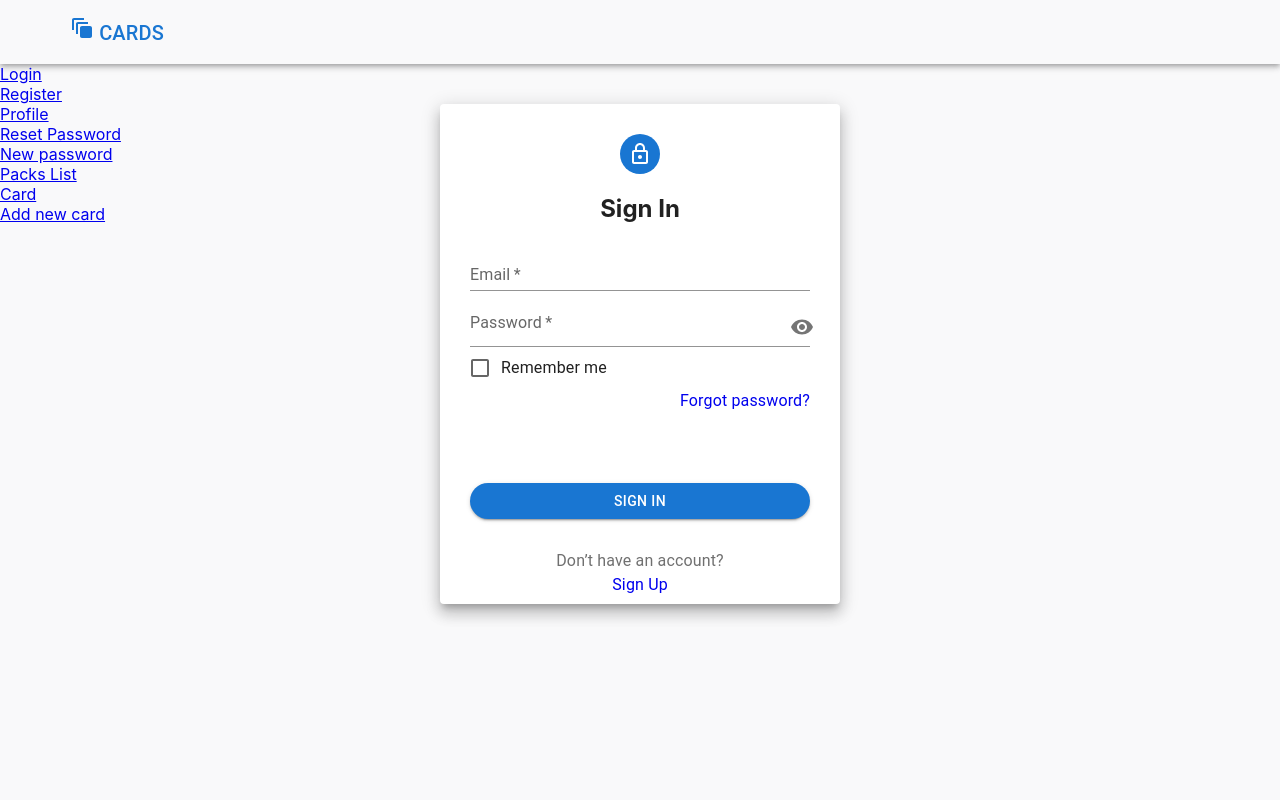
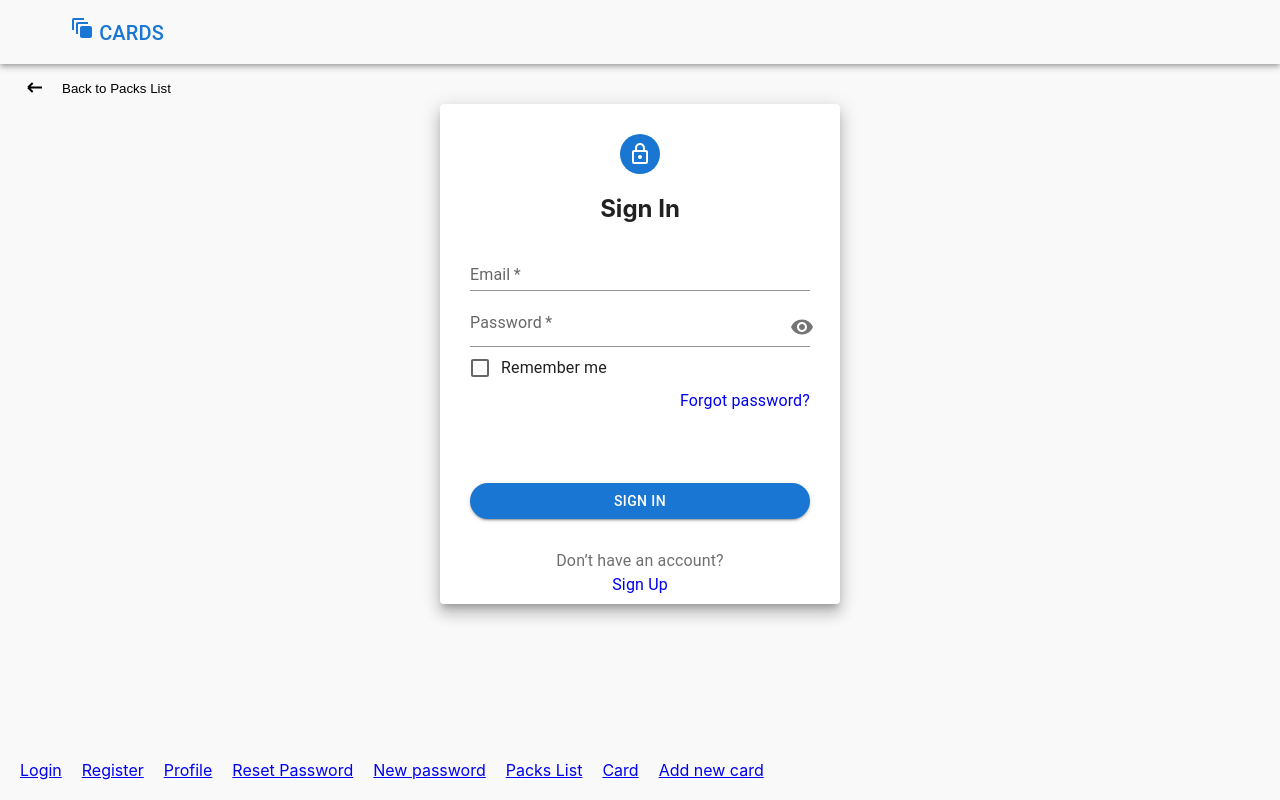
Before and after one commit to dev-fominov/kitfort, a React (Create React App) app: page /#/login in a window 1280 px wide. Built offline with nearby package versions, Linux system fonts and the light colour scheme; no server answers.

Commit message:
update style

```diff
--- a/src/main/api/api.ts
+++ b/src/main/api/api.ts
@@ -1,13 +1,13 @@
 import axios from "axios"
 
+export const instance = axios.create({
+    baseURL: 'http://localhost:7542/2.0/',
+    withCredentials: true,
+})
 // export const instance = axios.create({
-//     baseURL: 'http://localhost:7542/2.0/',
+//     baseURL: 'https://neko-back.herokuapp.com/2.0/',
 //     withCredentials: true,
 // })
-export const instance = axios.create({
-    baseURL: 'https://neko-back.herokuapp.com/2.0/',
-    withCredentials: true,
-})
 
 export const instance2 = axios.create({
     baseURL: 'https://neko-back.herokuapp.com/2.0/',
--- a/src/main/ui/app/App.css
+++ b/src/main/ui/app/App.css
@@ -6,3 +6,23 @@ body {
   max-width: 1200px;
   margin: 0 auto;
 }
+
+div > a {
+  margin-right: 20px;
+}
+
+.back_arrow button {
+  text-decoration: none;
+  color: #000;
+  position: absolute;
+  top: 80px;
+  left: 20px;
+  background-color: transparent;
+  cursor: pointer;
+  border: none;
+  outline: none;
+}
+
+.back_title {
+  margin-left: 20px;
+}
--- a/src/main/ui/app/App.tsx
+++ b/src/main/ui/app/App.tsx
@@ -1,16 +1,17 @@
-import {Pages, PATH} from '../pages/Pages'
-import {useEffect} from 'react'
+import { Pages, PATH } from '../pages/Pages'
+import { useEffect } from 'react'
 import './App.css'
-import {initializeAppTC} from "../../bll/appReducer";
-import {useAppDispatch, useAppSelector} from "../../bll/hooks";
-import {CircularProgress} from "@mui/material";
-import {InfoSnackbar} from "../common/InfoSnackbar";
-import {HeaderMUI} from '../parts/HeaderMUI';
-import {NavLink} from 'react-router-dom';
-import {CustomizedDialogs} from '../common/CustomizedDialogs';
+import { initializeAppTC } from "../../bll/appReducer";
+import { useAppDispatch, useAppSelector } from "../../bll/hooks";
+import { CircularProgress } from "@mui/material";
+import { InfoSnackbar } from "../common/InfoSnackbar";
+import { HeaderMUI } from '../parts/HeaderMUI';
+import { NavLink, useNavigate } from 'react-router-dom';
+import arrow from "../assets/img/profile/back_arrow.svg"
 
 export const App = () => {
     const dispatch = useAppDispatch()
+    const navigate = useNavigate()
     const isInitialized = useAppSelector(state => state.app.isInitialized)
 
 
@@ -19,19 +20,16 @@ export const App = () => {
     }, [])
 
     return (
-        <div className="App">
+        <div className="App" style={{ height: '100vh' }}>
             <InfoSnackbar />
             <HeaderMUI />
-            <div style={{ position: 'absolute', display: 'flex', flexDirection: 'column' }}>
-                <NavLink  to={PATH.LOGIN}>Login</NavLink>
-                <NavLink  to={PATH.REGISTER}>Register</NavLink>
-                <NavLink  to={PATH.PROFILE}>Profile</NavLink>
-                <NavLink  to={PATH.RESET_PASSWORD}>Reset Password</NavLink>
-                <NavLink  to={PATH.NEW_PASSWORD}>New password</NavLink>
-                <NavLink  to={PATH.PACKS_LIST}>Packs List</NavLink>
-                <NavLink  to={PATH.CARD}>Card</NavLink>
-                <NavLink  to={PATH.ADD_NEW_CARD}>Add new card</NavLink>
+            <div className={"back_arrow"}>
+                <button onClick={() => { navigate(-1) }}>
+                    <img src={arrow} alt="arrow" />
+                    <span className={"back_title"}>Back to Packs List</span>
+                </button>
             </div>
+
             {!isInitialized
                 ? <CircularProgress
                     sx={{
@@ -41,6 +39,17 @@ export const App = () => {
                         transform: 'translate(-50%,-50%)'
                     }} />
                 : <div className="wrapper"><Pages /></div>}
+
+            <div style={{ display: 'flex', position: 'absolute', left: '20px', bottom: '20px' }}>
+                <NavLink to={PATH.LOGIN}>Login</NavLink>
+                <NavLink to={PATH.REGISTER}>Register</NavLink>
+                <NavLink to={PATH.PROFILE}>Profile</NavLink>
+                <NavLink to={PATH.RESET_PASSWORD}>Reset Password</NavLink>
+                <NavLink to={PATH.NEW_PASSWORD}>New password</NavLink>
+                <NavLink to={PATH.PACKS_LIST}>Packs List</NavLink>
+                <NavLink to={PATH.CARD}>Card</NavLink>
+                <NavLink to={PATH.ADD_NEW_CARD}>Add new card</NavLink>
+            </div>
         </div>
     )
 }
--- a/src/main/ui/pages/Profile.tsx
+++ b/src/main/ui/pages/Profile.tsx
@@ -1,5 +1,5 @@
 import React, { ChangeEvent, useState } from 'react'
-import { Navigate } from "react-router-dom";
+import { Navigate, useNavigate } from "react-router-dom";
 import { PATH } from "./Pages";
 import { useAppDispatch, useAppSelector } from "../../bll/hooks";
 import s from "./styles/Profile.module.css"
@@ -7,7 +7,6 @@ import Paper from "@mui/material/Paper";
 import TextField from "@mui/material/TextField";
 import Button from "@mui/material/Button";
 import edit from "../assets/img/profile/edit.svg"
-import arrow from "../assets/img/profile/back_arrow.svg"
 import { setNewAvatarTC, setNewNameTC } from "../../bll/profileReducer";
 import { logoutTC } from "../../bll/authReducer";
 import { Avatar, IconButton } from '@mui/material';
@@ -15,6 +14,7 @@ import { PhotoCamera } from "@mui/icons-material";
 
 
 export const Profile = () => {
+
     const isLoggedIn = useAppSelector(state => state.auth.isLoggedIn)
     const name = useAppSelector(state => state.profile.profile.name)
     const email = useAppSelector(state => state.profile.profile.email)
@@ -67,12 +67,7 @@ export const Profile = () => {
     }
     return (
         <div className={s.profile}>
-            <div className={s.back_arrow}>
-                <a href={"#"}>
-                    <img src={arrow} alt="arrow" />
-                    <span className={s.back_title}>Back to Packs List</span>
-                </a>
-            </div>
+
             <Paper elevation={3} style={{ width: "413px", margin: "0 auto" }}>
                 <div className={s.paper}>
                     <h3 className={s.profile_info}>Personal information</h3>
--- a/src/main/ui/pages/styles/Profile.module.css
+++ b/src/main/ui/pages/styles/Profile.module.css
@@ -1,22 +1,7 @@
 .profile {
     width: 100%;
-    height: 100vh;
-}
-
-.back_arrow {
-    display: flex;
-    align-items: center;
-    text-align: center;
-    padding-top: 125px;
-}
-
-.back_arrow a {
-    text-decoration: none;
-    color: #000;
-}
-
-.back_title {
-    margin-left: 20px;
+    /* height: 100vh; */
+    margin-top: 120px;
 }
 
 .paper {
```
